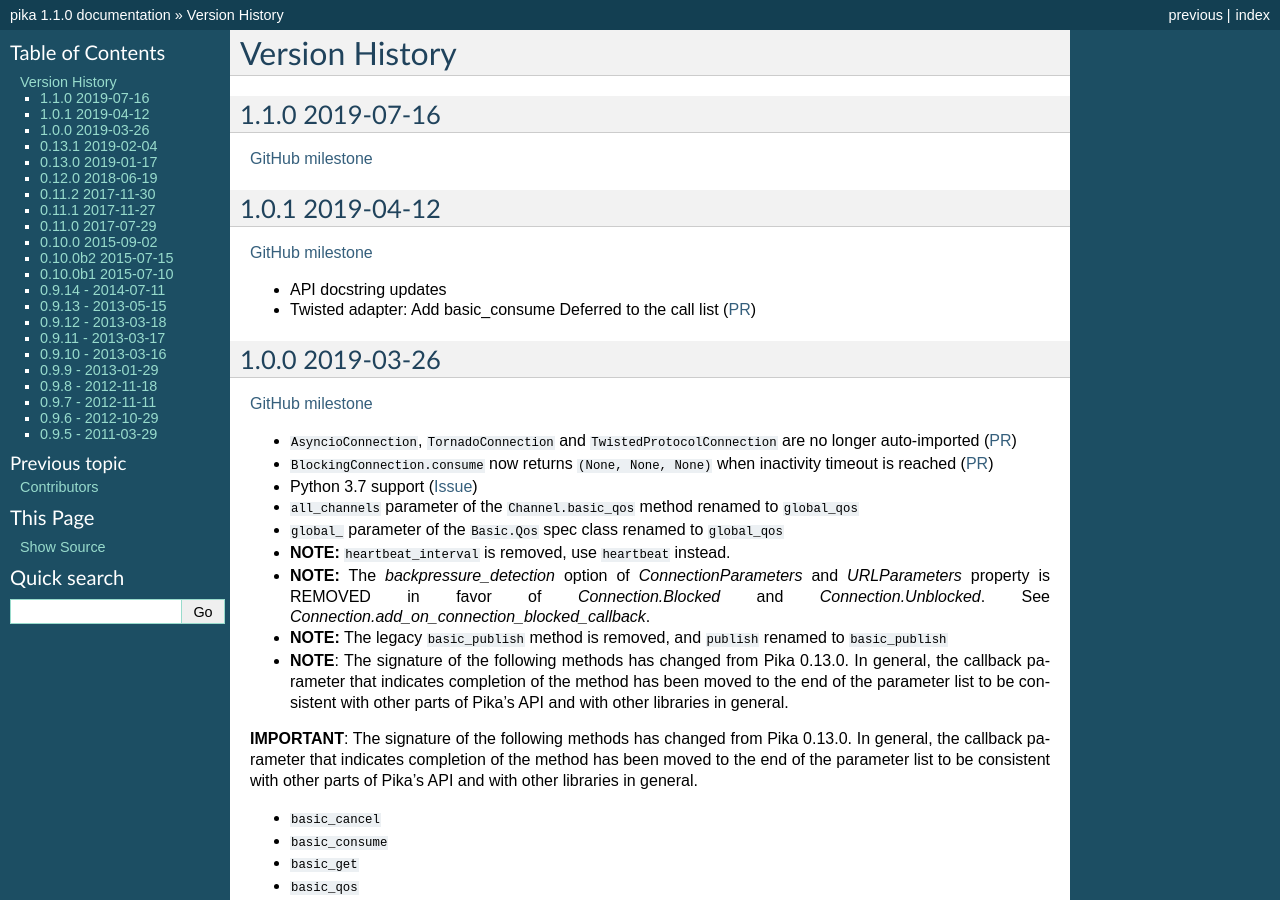
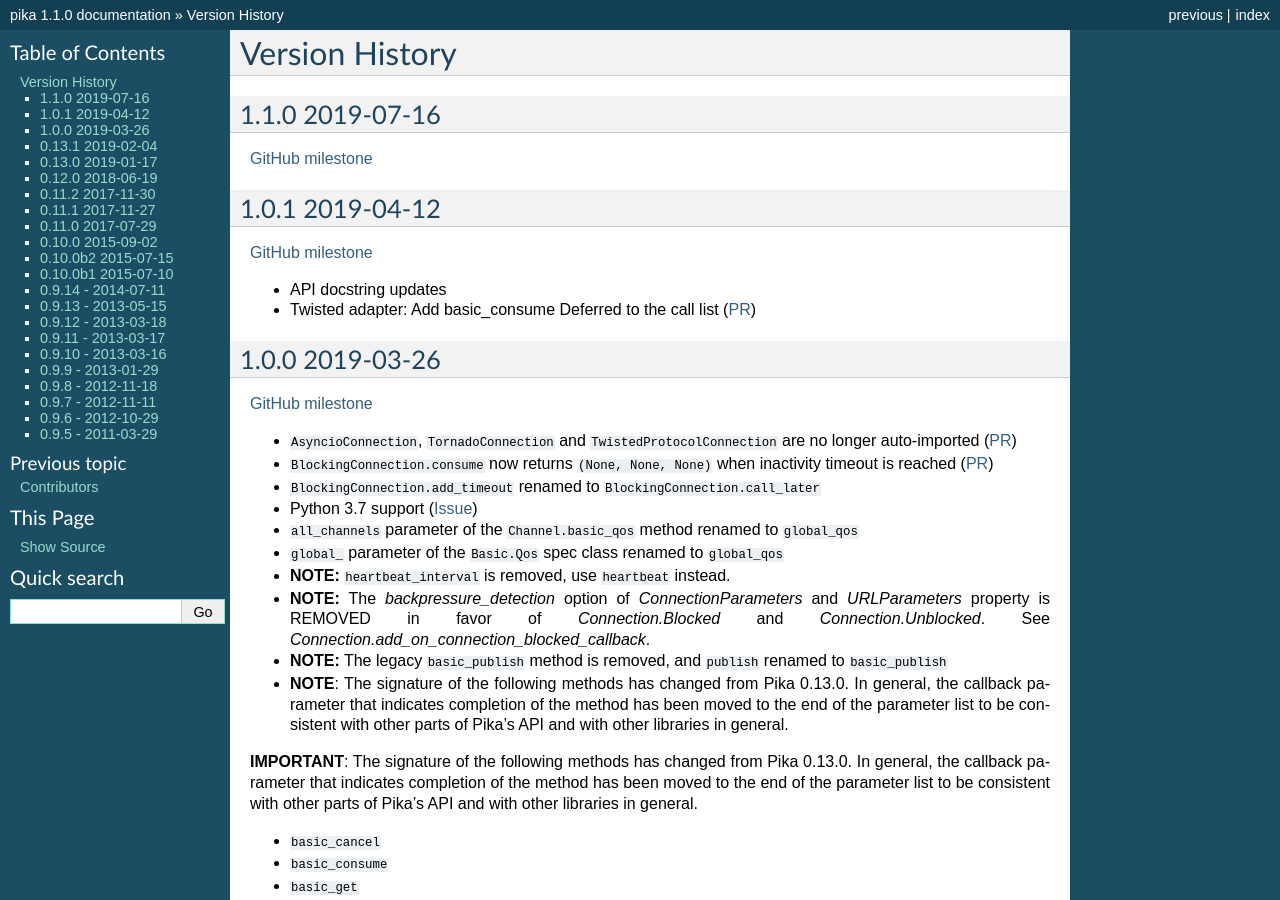
Before and after one commit to pika/pika, a Sphinx documentation site: the page built from docs/version_history.rst, in a window 1280 px wide and 900 px high. Built offline with Sphinx 7.4.7, drawn with Linux system fonts in a browser that asks for light colours.

Commit message:
Update Changelog to reflect renamed BlockingConnection method

```diff
--- a/docs/version_history.rst
+++ b/docs/version_history.rst
@@ -21,6 +21,7 @@ Version History
 
 - ``AsyncioConnection``, ``TornadoConnection`` and ``TwistedProtocolConnection`` are no longer auto-imported (`PR <https://github.com/pika/pika/pull/1129>`_)
 - ``BlockingConnection.consume`` now returns ``(None, None, None)`` when inactivity timeout is reached (`PR <https://github.com/pika/pika/pull/899>`_)
+- ``BlockingConnection.add_timeout`` renamed to ``BlockingConnection.call_later``
 - Python 3.7 support (`Issue <https://github.com/pika/pika/issues/1107>`_)
 - ``all_channels`` parameter of the ``Channel.basic_qos`` method renamed to ``global_qos``
 - ``global_`` parameter of the ``Basic.Qos`` spec class renamed to ``global_qos``
```
